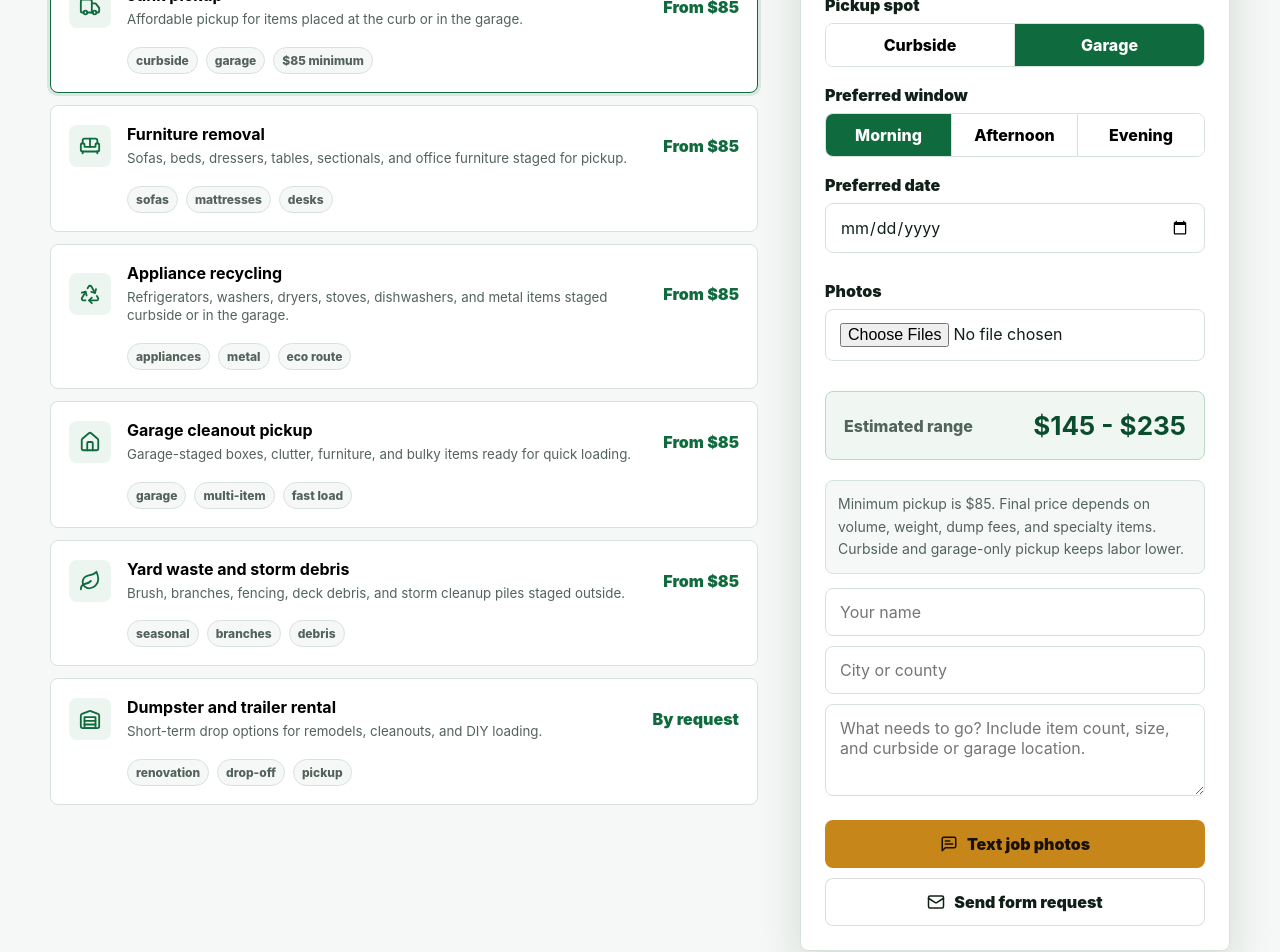
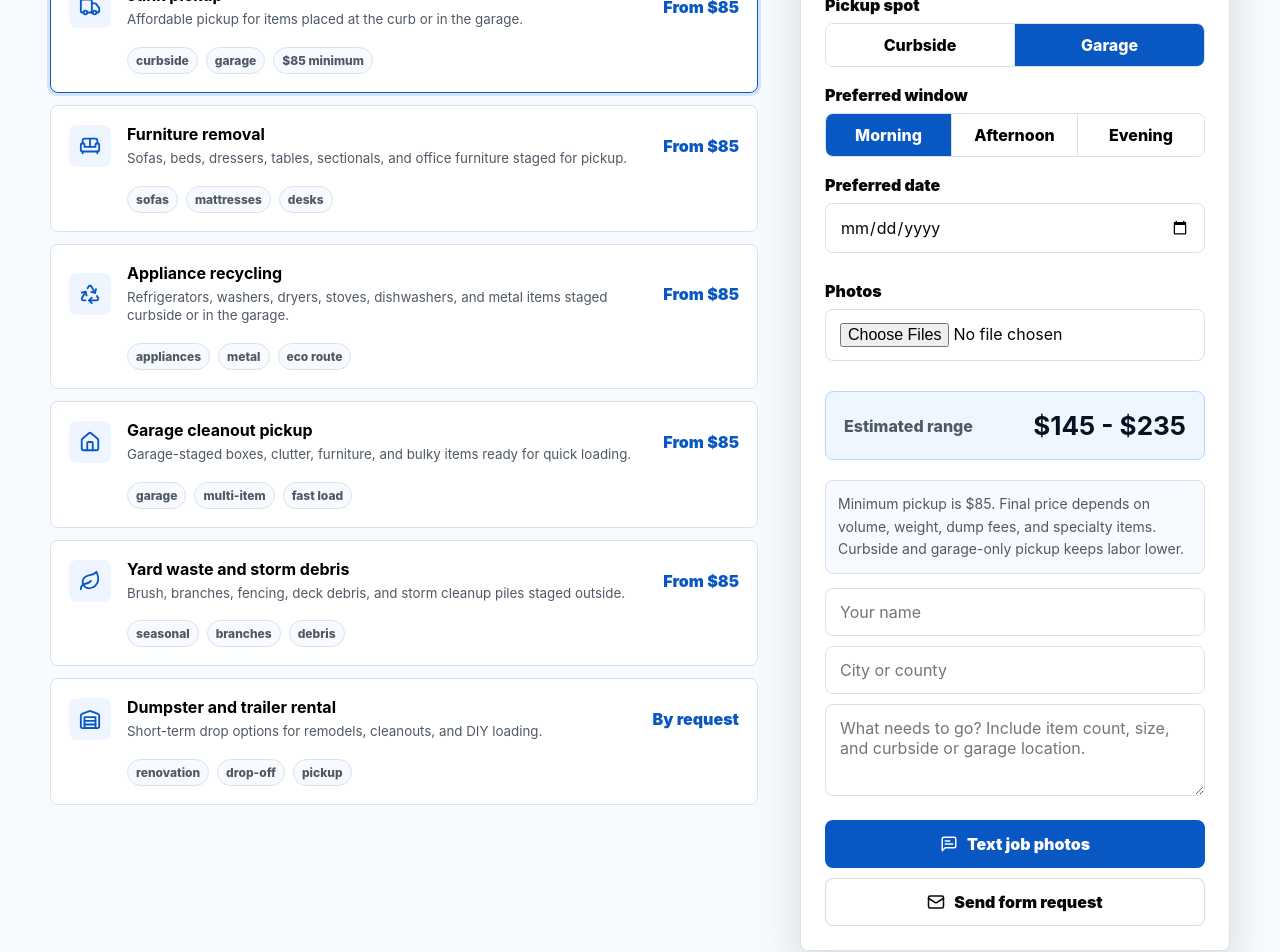
Before and after one commit to 600589mbm-beep/DakotaValleyHaul-Rebuild, a React (Vite) app: page / in a window 1280 px wide. Shown: the part 1160-2112 px from the top of the page. Built offline with nearby package versions, Linux system fonts and the light colour scheme.

Commit message:
Switch styling to blue white black brand colors

```diff
--- a/src/styles.css
+++ b/src/styles.css
@@ -1,17 +1,17 @@
 :root {
   color-scheme: light;
-  --ink: #102018;
-  --muted: #53635b;
-  --line: #d8e2dc;
+  --ink: #05070a;
+  --muted: #4f5965;
+  --line: #d9e2ea;
   --paper: #ffffff;
-  --soft: #f5f8f6;
-  --mist: #eaf1ed;
-  --green: #0f6b3d;
-  --green-dark: #0a4d2c;
-  --blue: #1f5f99;
-  --gold: #c7861a;
-  --clay: #9b4b32;
-  --shadow: 0 18px 45px rgba(16, 32, 24, 0.14);
+  --soft: #f7faff;
+  --mist: #edf5ff;
+  --green: #0957c3;
+  --green-dark: #07111f;
+  --blue: #0957c3;
+  --gold: #0957c3;
+  --clay: #1a1f2a;
+  --shadow: 0 18px 45px rgba(5, 7, 10, 0.14);
   font-family: Inter, ui-sans-serif, system-ui, -apple-system, BlinkMacSystemFont, 'Segoe UI', sans-serif;
 }
 
@@ -27,7 +27,7 @@ svg { display: block; }
   min-height: 92vh;
   color: #ffffff;
   background:
-    linear-gradient(90deg, rgba(7, 26, 18, 0.93), rgba(7, 26, 18, 0.72), rgba(7, 26, 18, 0.28)),
+    linear-gradient(90deg, rgba(2, 8, 18, 0.94), rgba(5, 18, 40, 0.78), rgba(5, 18, 40, 0.34)),
     url('https://images.unsplash.com/photo-1600585154340-be6161a56a0c?auto=format&fit=crop&w=1800&q=80') center/cover;
   display: flex;
   flex-direction: column;
@@ -72,7 +72,7 @@ svg { display: block; }
 }
 
 .eyebrow {
-  color: #ffe0a1;
+  color: #ffffff;
   font-weight: 900;
   text-transform: uppercase;
   font-size: 13px;
@@ -96,9 +96,9 @@ h3 { font-size: 22px; line-height: 1.15; margin-bottom: 10px; letter-spacing: 0;
   transition: transform 0.18s ease, background 0.18s ease, border-color 0.18s ease;
 }
 .button:hover { transform: translateY(-1px); }
-.primary { background: var(--gold); color: #171109; }
-.primary:hover { background: #e1a037; }
-.secondary { background: rgba(255, 255, 255, 0.95); color: var(--ink); border-color: rgba(16, 32, 24, 0.14); }
+.primary { background: var(--gold); color: #ffffff; }
+.primary:hover { background: #0b64e0; }
+.secondary { background: rgba(255, 255, 255, 0.95); color: var(--ink); border-color: rgba(5, 7, 10, 0.14); }
 .secondary:hover { background: #ffffff; }
 .ghost { background: rgba(255, 255, 255, 0.12); color: #ffffff; border-color: rgba(255, 255, 255, 0.26); }
 .full { width: 100%; }
@@ -116,7 +116,7 @@ h3 { font-size: 22px; line-height: 1.15; margin-bottom: 10px; letter-spacing: 0;
 .route-card, .photo-card {
   border: 1px solid rgba(255, 255, 255, 0.22);
   border-radius: 8px;
-  background: rgba(6, 25, 17, 0.64);
+  background: rgba(3, 10, 22, 0.66);
   backdrop-filter: blur(14px);
   padding: 18px;
 }
@@ -174,14 +174,14 @@ h3 { font-size: 22px; line-height: 1.15; margin-bottom: 10px; letter-spacing: 0;
   align-items: center;
   gap: 16px;
 }
-.service-row.active { border-color: var(--green); box-shadow: 0 0 0 3px rgba(15, 107, 61, 0.12); }
+.service-row.active { border-color: var(--green); box-shadow: 0 0 0 3px rgba(9, 87, 195, 0.14); }
 .icon-box {
   width: 42px;
   height: 42px;
   display: grid;
   place-items: center;
   border-radius: 8px;
-  background: #ecf5ef;
+  background: #eef5ff;
   color: var(--green);
 }
 .service-row strong, .service-row small { display: block; }
@@ -210,8 +210,8 @@ h3 { font-size: 22px; line-height: 1.15; margin-bottom: 10px; letter-spacing: 0;
 .estimate {
   margin: 20px 0;
   padding: 18px;
-  background: #f0f7f3;
-  border: 1px solid #b9d9c5;
+  background: #eef6ff;
+  border: 1px solid #bad4ff;
   border-radius: 8px;
   display: flex;
   align-items: center;
@@ -259,15 +259,17 @@ textarea { min-height: 92px; resize: vertical; }
 .city-search { margin: 20px 0 16px; }
 .city-grid { display: flex; flex-wrap: wrap; gap: 10px; }
 .city-grid span { background: #ffffff; border: 1px solid var(--line); border-radius: 8px; padding: 10px 12px; color: var(--muted); font-weight: 800; }
-.city-grid span.match { border-color: var(--green); color: var(--green-dark); background: #edf7f0; }
+.city-grid span.match { border-color: var(--green); color: var(--green-dark); background: #eef6ff; }
+.county-panel { margin-top: 22px; }
+.county-panel h3 { font-size: 18px; margin-bottom: 12px; }
 .route-map {
   min-height: 330px;
   border-radius: 8px;
   border: 1px solid var(--line);
   background:
-    linear-gradient(135deg, rgba(31, 95, 153, 0.12), rgba(15, 107, 61, 0.16)),
-    radial-gradient(circle at 25% 30%, rgba(199, 134, 26, 0.22), transparent 24%),
-    radial-gradient(circle at 72% 66%, rgba(155, 75, 50, 0.18), transparent 22%),
+    linear-gradient(135deg, rgba(9, 87, 195, 0.14), rgba(5, 7, 10, 0.08)),
+    radial-gradient(circle at 25% 30%, rgba(9, 87, 195, 0.2), transparent 24%),
+    radial-gradient(circle at 72% 66%, rgba(5, 7, 10, 0.14), transparent 22%),
     #ffffff;
   padding: 24px;
   position: relative;
@@ -276,7 +278,7 @@ textarea { min-height: 92px; resize: vertical; }
 .route-map::before, .route-map::after {
   content: '';
   position: absolute;
-  border: 2px dashed rgba(15, 107, 61, 0.3);
+  border: 2px dashed rgba(9, 87, 195, 0.28);
   border-radius: 999px;
 }
 .route-map::before { width: 310px; height: 190px; left: 46px; top: 48px; transform: rotate(-18deg); }
@@ -292,7 +294,7 @@ textarea { min-height: 92px; resize: vertical; }
   border: 1px solid var(--line);
   color: var(--ink);
   font-weight: 900;
-  box-shadow: 0 8px 22px rgba(16, 32, 24, 0.08);
+  box-shadow: 0 8px 22px rgba(5, 7, 10, 0.08);
 }
 .map-pin.primary { background: var(--green); color: #ffffff; }
 
@@ -300,7 +302,7 @@ textarea { min-height: 92px; resize: vertical; }
 .step-number { display: inline-grid; place-items: center; width: 34px; height: 34px; border-radius: 8px; background: var(--green); color: #ffffff; font-weight: 950; }
 
 .promise-band {
-  background: #0b1d15;
+  background: #05070a;
   color: #ffffff;
   padding: 64px 0;
   margin: 86px 0;
@@ -324,7 +326,7 @@ details summary::-webkit-details-marker { display: none; }
 details p { color: var(--muted); line-height: 1.65; margin: 0; padding: 0 20px 20px; }
 
 .footer {
-  background: #07140f;
+  background: #05070a;
   color: #ffffff;
   padding: 34px max(16px, calc((100vw - 1180px) / 2));
   display: flex;
@@ -334,7 +336,7 @@ details p { color: var(--muted); line-height: 1.65; margin: 0; padding: 0 20px 2
 }
 .footer p { color: rgba(255, 255, 255, 0.7); margin: 8px 0 0; max-width: 620px; }
 .footer-actions { display: flex; flex-wrap: wrap; gap: 16px; font-weight: 900; }
-.footer-actions a:hover { color: #ffe0a1; }
+.footer-actions a:hover { color: #ffffff; }
 .mobile-cta { display: none; }
 
 @media (max-width: 980px) {
```
